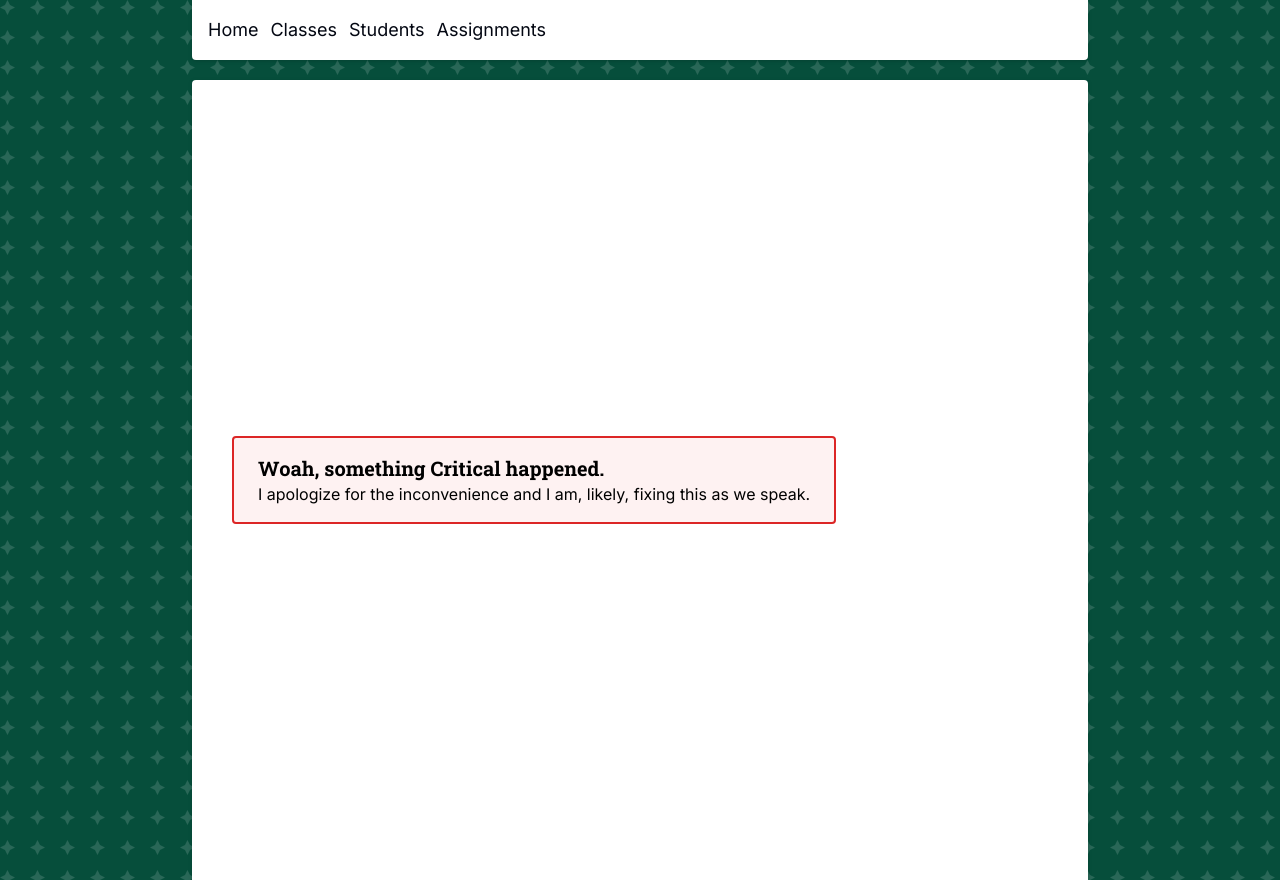
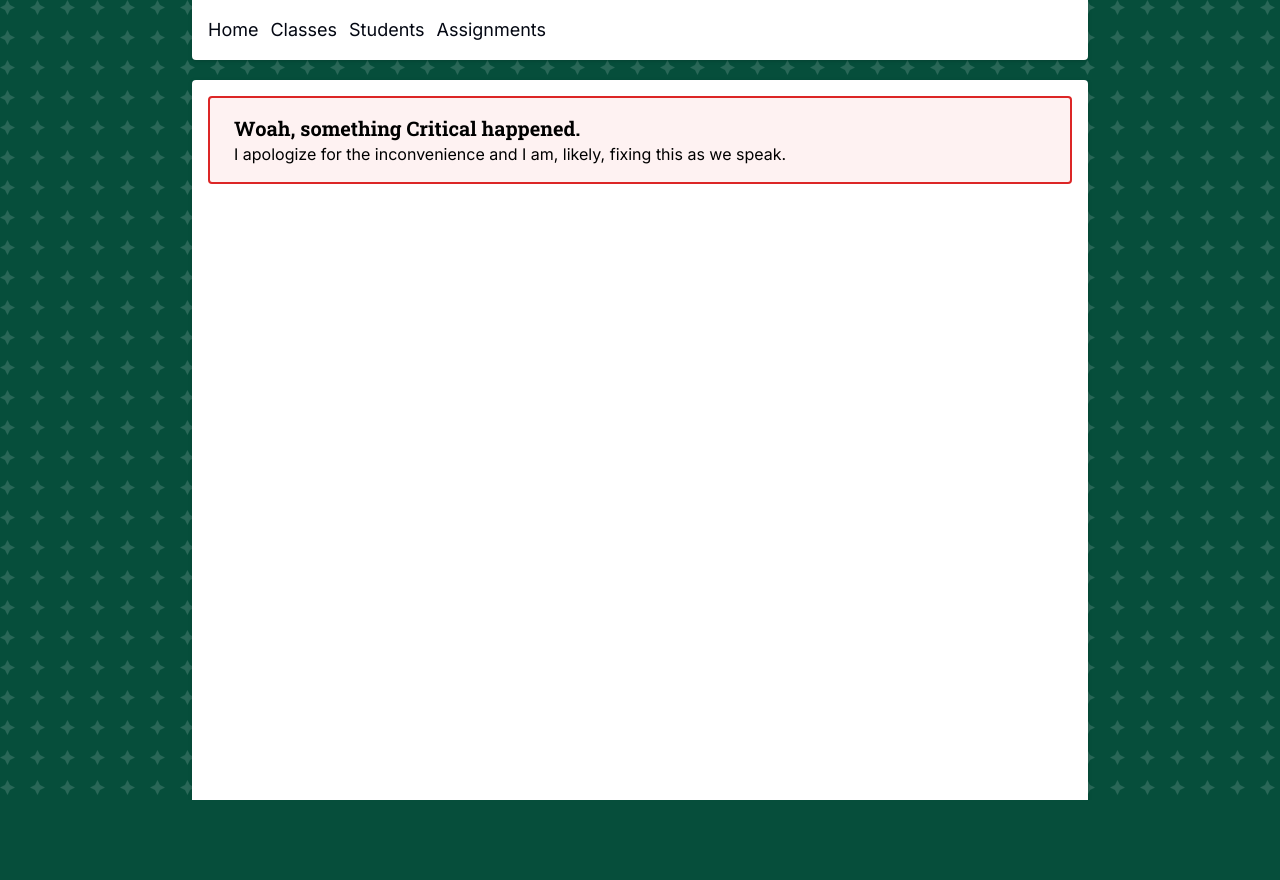
Before and after one commit to M-Desormeaux/next-classroom-dashboard, a Next.js app: page /error in a window 1280 px wide. After the commit the page ends 800 px from the top, so only its background shows below. Built offline with nearby package versions, Linux system fonts and the light colour scheme.

Commit message:
error fix

```diff
--- a/app/error/page.tsx
+++ b/app/error/page.tsx
@@ -1,12 +1,9 @@
-"use client";
-
-import { sans, serif } from "../fonts";
-
-// Error components must use client
+import { Section } from "@/components/Section";
+import { serif } from "../fonts";
 
 export default function GlobalError() {
   return (
-    <main className="flex min-h-lvh items-center px-10">
+    <Section>
       <div className="rounded border-2 border-red-600 bg-red-50 px-6 py-4">
         <h1 className={`text-xl font-bold ${serif.className}`}>
           Woah, something Critical happened.
@@ -15,8 +12,7 @@ export default function GlobalError() {
           I apologize for the inconvenience and I am, likely, fixing this as we
           speak.
         </p>
-        {/* <button onClick={() => reset()}>Try again</button> */}
       </div>
-    </main>
+    </Section>
   );
 }
```
